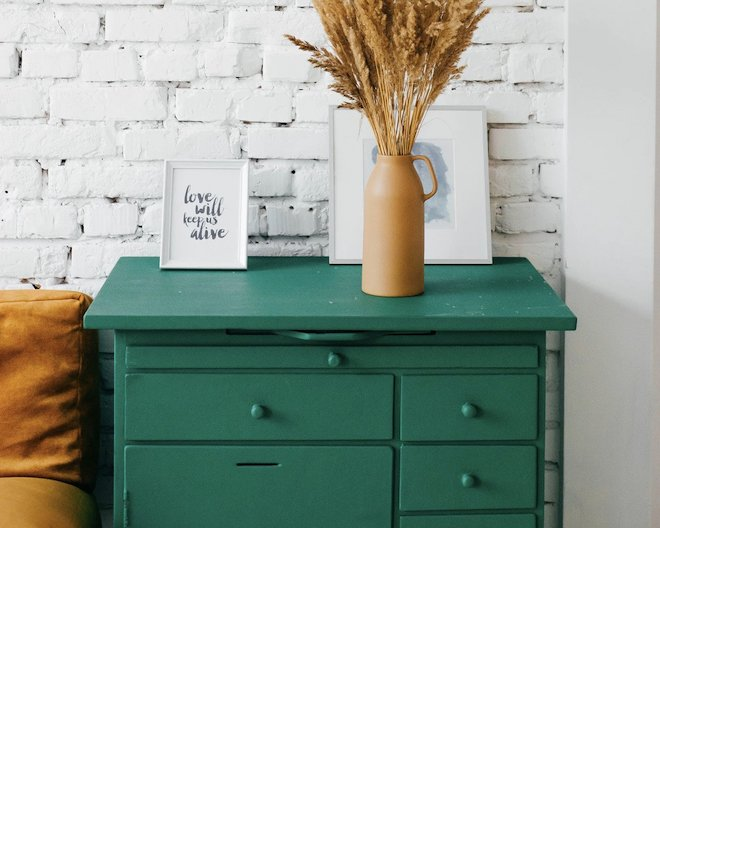
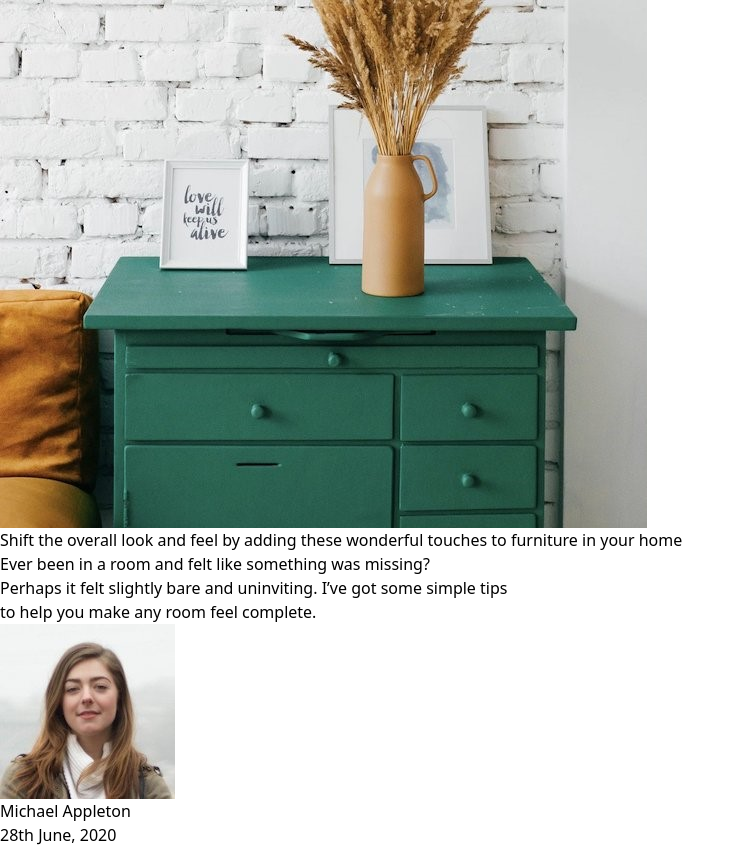
Before and after one commit to SajeedAninda/Article_Preview-Component, a React (Vite) app: page / in a window 1280 px wide. Shown: the whole page, without its empty margins (0-745 px from the left). Before the commit the page ends 800 px from the top, so only its background shows below. Built offline with nearby package versions, Linux system fonts and the light colour scheme.

Commit message:
Added avatar and text

```diff
--- a/src/Components/Article.jsx
+++ b/src/Components/Article.jsx
@@ -1,18 +1,47 @@
 import React from 'react';
 import mainImg from "../assets/drawers.jpg"
+import avatar from "../assets/avatar.jpg"
 
 const Article = () => {
     return (
         <div className='w-full h-screen bg-[#ecf2f8] flex justify-center items-center'>
-          <div className='h-fit w-[60%] rounded-2xl bg-white'>
-            <div className="imgDiv w-[40%]">
-                <img className='object-contain' src={mainImg} alt="" />
+            <div className='h-fit w-[60%] rounded-2xl bg-white flex overflow-hidden'>
+                <div className="imgDiv w-[40%]">
+                    <img className='w-full h-full object-cover rounded-l-2xl' src={mainImg} alt="" />
+                </div>
+                <div className="textDiv w-[60%] p-7">
+                    <h2 className='text-[#48556a] font-semibold text-[18px]'>
+                        Shift the overall look and feel by adding these wonderful touches to furniture in your home
+                    </h2>
+
+                    <p className='text-[#9eafc2] text-[13px] mt-3'>
+                        Ever been in a room and felt like something was missing? <br /> Perhaps it felt slightly bare and uninviting. I’ve got some simple tips <br /> to help you make any room feel complete.
+                    </p>
+
+                    <div className='mt-7'>
+                        <div className='w-[50%] flex justify-between items-center gap-4'>
+                            <div className="img">
+                                <img className='w-[55px] rounded-full' src={avatar} alt="" />
+                            </div>
+
+                            <div>
+                                <h2 className='text-[#48556a] font-semibold text-[14px]'>
+                                    Michael Appleton
+                                </h2>
+
+                                <p className='text-[#8190a0] text-[13px]'>
+                                    28th June, 2020
+                                </p>
+                            </div>
+                        </div>
+
+                        <div className='w-[50%]'>
+
+                        </div>
+
+                    </div>
+                </div>
             </div>
-
-            <div className="textDiv w-[60%]">
-
-            </div>
-          </div>
         </div>
     );
 };
```
Also changed, not shown: src/assets/drawers.jpg.
